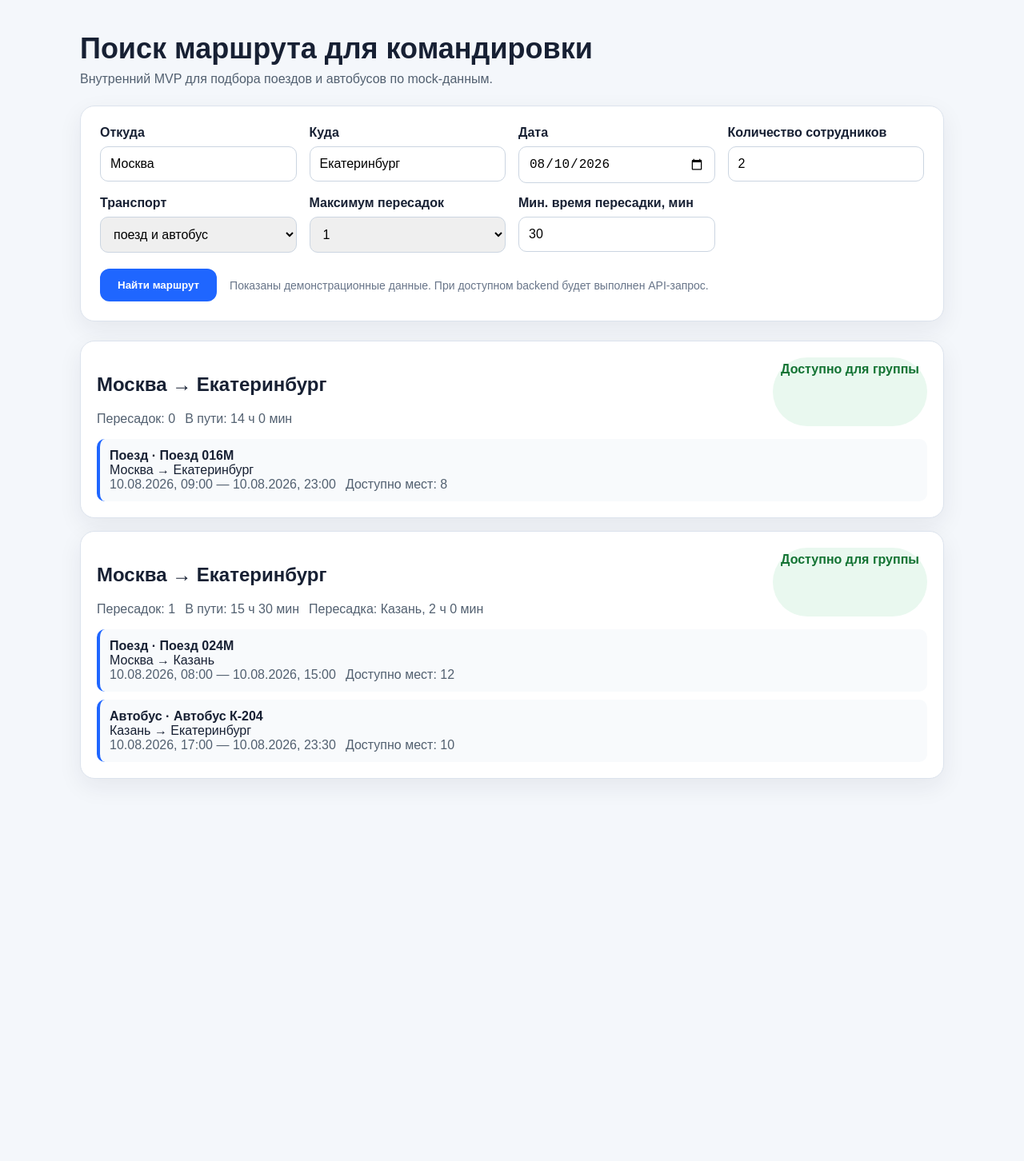
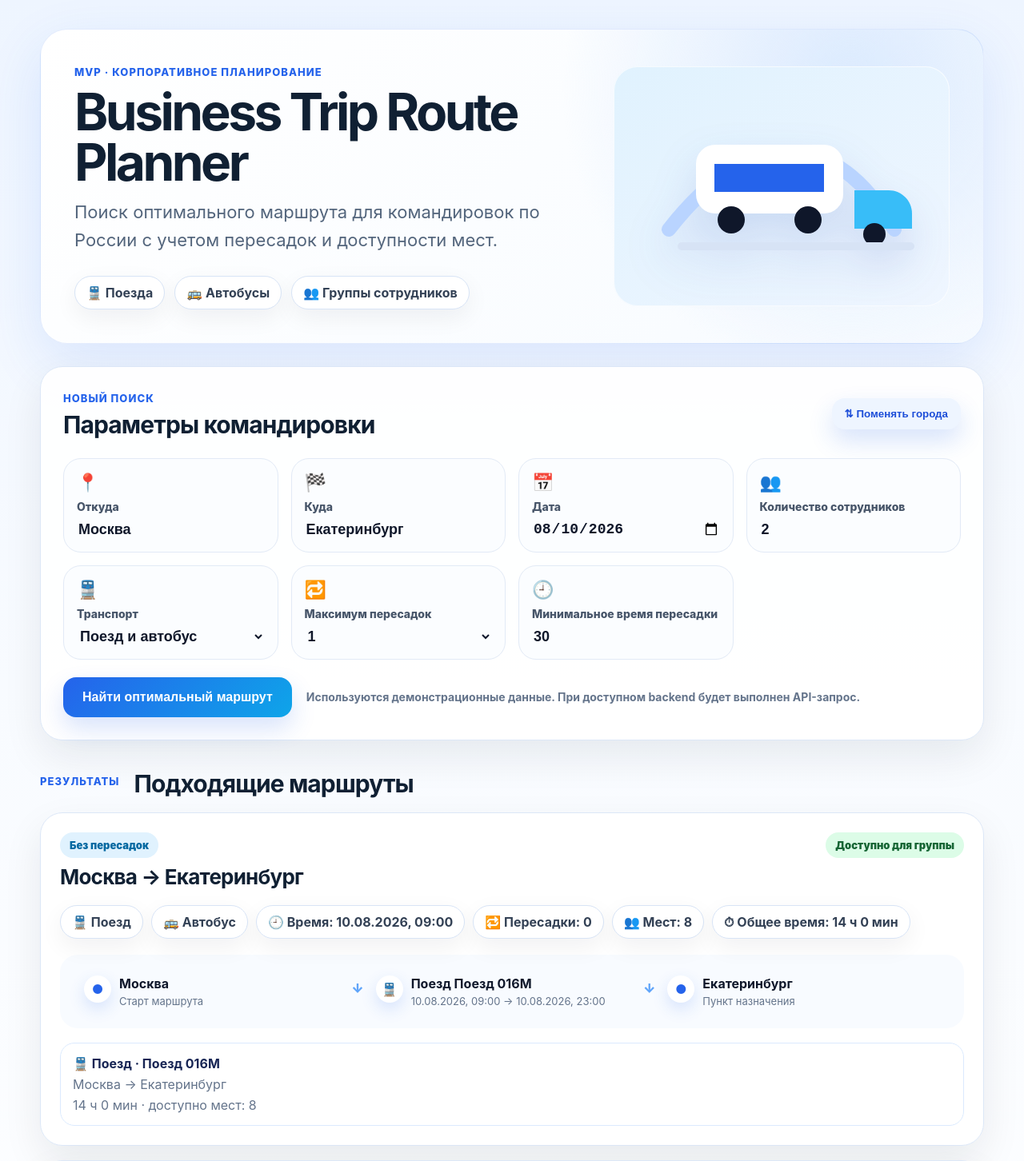
Before and after one commit to NicolasSavin/business-trip-route-planner, a Next.js app in the folder frontend/: page / in a window 1280 px wide. Shown: the top 1452 px of the page at 80% size. Before the commit the page ends 1014 px from the top, so only its background shows below. Built offline with nearby package versions, Linux system fonts and the light colour scheme.

Commit message:
Improve trip planner frontend UI

```diff
--- a/frontend/app/page.tsx
+++ b/frontend/app/page.tsx
@@ -1,10 +1,16 @@
 'use client';
 
-import { FormEvent, useState } from 'react';
+import { FormEvent, useMemo, useState } from 'react';
 import { demoResponse } from '@/lib/demoData';
-import type { RouteOption, RouteSearchResponse, TransportType } from '@/lib/types';
+import type { RouteOption, RouteSearchResponse, RouteSegment, TransportType } from '@/lib/types';
 
 const transportLabels: Record<TransportType, string> = { train: 'Поезд', bus: 'Автобус' };
+const transportIcons: Record<TransportType, string> = { train: '🚆', bus: '🚌' };
+
+type SearchState = 'demo' | 'api' | 'empty' | 'error';
+type TimelinePoint =
+  | { type: 'city'; label: string; meta: string }
+  | { type: 'transport'; label: string; meta: string; icon: string };
 
 function minutesLabel(minutes: number) {
   const hours = Math.floor(minutes / 60);
@@ -16,10 +22,54 @@ function dateTime(value: string) {
   return new Intl.DateTimeFormat('ru-RU', { dateStyle: 'short', timeStyle: 'short' }).format(new Date(value));
 }
 
+function segmentDuration(segment: RouteSegment) {
+  const diff = new Date(segment.arrival_time).getTime() - new Date(segment.departure_time).getTime();
+  return minutesLabel(Math.max(0, Math.round(diff / 60000)));
+}
+
+function routeBadge(route: RouteOption, index: number) {
+  if (route.transfers_count === 0) return 'Без пересадок';
+  if (index === 0) return 'Самый быстрый';
+  return 'Оптимальный';
+}
+
+function Timeline({ route }: { route: RouteOption }) {
+  const points: TimelinePoint[] = route.segments.flatMap((segment, index) => [
+    { type: 'city', label: segment.origin, meta: index === 0 ? 'Старт маршрута' : 'Пересадка' },
+    { type: 'transport', label: `${transportLabels[segment.transport_type]} ${segment.number}`, meta: `${dateTime(segment.departure_time)} → ${dateTime(segment.arrival_time)}`, icon: transportIcons[segment.transport_type] },
+    ...(index === route.segments.length - 1 ? [{ type: 'city', label: segment.destination, meta: 'Пункт назначения' }] : []),
+  ]);
+
+  return <div className="timeline" aria-label="Timeline маршрута">
+    {points.map((point, index) => <div className={`timelineItem ${point.type}`} key={`${point.label}-${index}`}>
+      <div className="timelineMarker">{point.type === 'transport' ? point.icon : '●'}</div>
+      <div><strong>{point.label}</strong><span>{point.meta}</span></div>
+    </div>)}
+  </div>;
+}
+
+function SkeletonResults() {
+  return <section className="results" aria-label="Загрузка результатов">
+    {[1, 2].map(item => <div className="card skeletonCard" key={item}>
+      <div className="skeletonLine wide" /><div className="skeletonGrid"><span /><span /><span /></div><div className="skeletonLine" /><div className="skeletonLine short" />
+    </div>)}
+  </section>;
+}
+
 export default function Home() {
   const [routes, setRoutes] = useState<RouteOption[]>(demoResponse.routes);
-  const [message, setMessage] = useState('Показаны демонстрационные данные. При доступном backend будет выполнен API-запрос.');
+  const [message, setMessage] = useState('Используются демонстрационные данные. При доступном backend будет выполнен API-запрос.');
+  const [status, setStatus] = useState<SearchState>('demo');
   const [loading, setLoading] = useState(false);
+  const [origin, setOrigin] = useState('Москва');
+  const [destination, setDestination] = useState('Екатеринбург');
+
+  const bestDuration = useMemo(() => Math.min(...routes.map(route => route.total_duration_minutes)), [routes]);
+
+  function swapCities() {
+    setOrigin(destination);
+    setDestination(origin);
+  }
 
   async function onSubmit(event: FormEvent<HTMLFormElement>) {
     event.preventDefault();
@@ -38,32 +88,47 @@ export default function Home() {
       if (!response.ok) throw new Error('Backend недоступен');
       const data = (await response.json()) as RouteSearchResponse;
       setRoutes(data.routes);
+      setStatus(data.routes.length ? 'api' : 'empty');
       setMessage(data.routes.length ? 'Результаты получены из backend API.' : 'Маршрут не найден. Попробуйте изменить параметры поиска.');
     } catch {
       setRoutes(demoResponse.routes);
-      setMessage('Backend недоступен, поэтому показаны демонстрационные данные.');
+      setStatus('error');
+      setMessage('Ошибка поиска: backend недоступен, поэтому показаны демонстрационные данные.');
     } finally {
       setLoading(false);
     }
   }
 
   return <main className="page">
-    <section className="hero"><h1>Поиск маршрута для командировки</h1><p>Внутренний MVP для подбора поездов и автобусов по mock-данным.</p></section>
-    <form className="panel" onSubmit={onSubmit}>
-      <div className="grid">
-        <label className="field">Откуда<input name="origin" defaultValue="Москва" required /></label>
-        <label className="field">Куда<input name="destination" defaultValue="Екатеринбург" required /></label>
-        <label className="field">Дата<input name="departure_date" type="date" defaultValue="2026-08-10" required /></label>
-        <label className="field">Количество сотрудников<input name="passengers" type="number" min="1" defaultValue="2" required /></label>
-        <label className="field">Транспорт<select name="transport" defaultValue="both"><option value="both">поезд и автобус</option><option value="train">поезд</option><option value="bus">автобус</option></select></label>
-        <label className="field">Максимум пересадок<select name="max_transfers" defaultValue="1"><option value="0">0</option><option value="1">1</option></select></label>
-        <label className="field">Мин. время пересадки, мин<input name="minimum_transfer_minutes" type="number" min="0" defaultValue="30" required /></label>
+    <section className="hero">
+      <div className="heroContent"><span className="eyebrow">MVP · корпоративное планирование</span><h1>Business Trip Route Planner</h1><p>Поиск оптимального маршрута для командировок по России с учетом пересадок и доступности мест.</p><div className="heroStats"><span>🚆 Поезда</span><span>🚌 Автобусы</span><span>👥 Группы сотрудников</span></div></div>
+      <div className="heroArt" aria-hidden="true"><svg viewBox="0 0 360 260" role="img"><path d="M39 184c50-64 100-96 151-96s93 32 131 96" fill="none" stroke="#b9d4ff" strokeWidth="18" strokeLinecap="round"/><rect x="73" y="78" width="184" height="86" rx="24" fill="#fff"/><path d="M96 102h137v35H96z" fill="#2563eb"/><circle cx="117" cy="172" r="17" fill="#0f172a"/><circle cx="213" cy="172" r="17" fill="#0f172a"/><path d="M271 135h43c16 0 29 13 29 29v19h-72z" fill="#38bdf8"/><circle cx="296" cy="190" r="14" fill="#0f172a"/><path d="M55 205h286" stroke="#d7e3f5" strokeWidth="10" strokeLinecap="round"/></svg></div>
+    </section>
+
+    <form className="searchCard" onSubmit={onSubmit}>
+      <div className="searchHeader"><div><span className="eyebrow">Новый поиск</span><h2>Параметры командировки</h2></div><button className="swapButton" type="button" onClick={swapCities}>⇅ Поменять города</button></div>
+      <div className="formGrid">
+        <label className="field iconPin">Откуда<input name="origin" value={origin} onChange={event => setOrigin(event.target.value)} required /></label>
+        <label className="field iconFlag">Куда<input name="destination" value={destination} onChange={event => setDestination(event.target.value)} required /></label>
+        <label className="field iconCalendar">Дата<input name="departure_date" type="date" defaultValue="2026-08-10" required /></label>
+        <label className="field iconUsers">Количество сотрудников<input name="passengers" type="number" min="1" defaultValue="2" required /></label>
+        <label className="field iconTransport">Транспорт<select name="transport" defaultValue="both"><option value="both">Поезд и автобус</option><option value="train">Только поезд</option><option value="bus">Только автобус</option></select></label>
+        <label className="field iconTransfer">Максимум пересадок<select name="max_transfers" defaultValue="1"><option value="0">0</option><option value="1">1</option></select></label>
+        <label className="field iconClock">Минимальное время пересадки<input name="minimum_transfer_minutes" type="number" min="0" defaultValue="30" required /></label>
       </div>
-      <div className="actions"><button className="button" disabled={loading}>{loading ? 'Ищем...' : 'Найти маршрут'}</button><span className="hint">{message}</span></div>
+      <div className="actions"><button className="primaryButton" disabled={loading}>{loading ? 'Ищем маршрут...' : 'Найти оптимальный маршрут'}</button><span className={`hint ${status}`}>{message}</span></div>
     </form>
-    <section className="results">{routes.length === 0 ? <div className="card empty">Маршрут не найден.</div> : routes.map(route => <article className="card" key={route.id}>
-      <div className="cardHeader"><div><h2>{route.origin} → {route.destination}</h2><div className="meta"><span>Пересадок: {route.transfers_count}</span><span>В пути: {minutesLabel(route.total_duration_minutes)}</span>{route.transfer_city && <span>Пересадка: {route.transfer_city}, {minutesLabel(route.transfer_duration_minutes ?? 0)}</span>}</div></div><span className={`badge ${route.is_available_for_group ? '' : 'warn'}`}>{route.is_available_for_group ? 'Доступно для группы' : 'Недостаточно мест'}</span></div>
-      <div className="segments">{route.segments.map(segment => <div className="segment" key={segment.id}><strong>{transportLabels[segment.transport_type]} · {segment.number}</strong><div>{segment.origin} → {segment.destination}</div><div className="meta"><span>{dateTime(segment.departure_time)} — {dateTime(segment.arrival_time)}</span><span>Доступно мест: {segment.available_seats}</span></div></div>)}</div>
-    </article>)}</section>
+
+    {loading ? <SkeletonResults /> : <section className="results">
+      <div className="sectionTitle"><span className="eyebrow">Результаты</span><h2>Подходящие маршруты</h2></div>
+      {routes.length === 0 ? <div className="card empty"><div>🧭</div><h3>Маршрут не найден</h3><p>Попробуйте увеличить максимум пересадок, изменить дату или выбрать оба типа транспорта.</p></div> : routes.map((route, index) => <article className="card resultCard" key={route.id}>
+        <div className="cardHeader"><div><span className="routeBadge">{route.total_duration_minutes === bestDuration ? routeBadge(route, index) : 'Оптимальный'}</span><h3>{route.origin} → {route.destination}</h3></div><span className={`statusBadge ${route.is_available_for_group ? 'ok' : 'warn'}`}>{route.is_available_for_group ? 'Доступно для группы' : 'Недостаточно мест'}</span></div>
+        <div className="metrics"><span>🚆 Поезд</span><span>🚌 Автобус</span><span>🕘 Время: {dateTime(route.segments[0].departure_time)}</span><span>🔁 Пересадки: {route.transfers_count}</span><span>👥 Мест: {Math.min(...route.segments.map(segment => segment.available_seats))}</span><span>⏱ Общее время: {minutesLabel(route.total_duration_minutes)}</span></div>
+        <Timeline route={route} />
+        <div className="segments">{route.segments.map(segment => <div className="segment" key={segment.id}><strong>{transportIcons[segment.transport_type]} {transportLabels[segment.transport_type]} · {segment.number}</strong><span>{segment.origin} → {segment.destination}</span><span>{segmentDuration(segment)} · доступно мест: {segment.available_seats}</span></div>)}</div>
+      </article>)}
+    </section>}
+
+    <footer className="footer"><span>Версия MVP</span><span>Mock Data</span><span>Внутренний сервис команды</span></footer>
   </main>;
 }
```
Also changed, not shown: frontend/app/globals.css.
